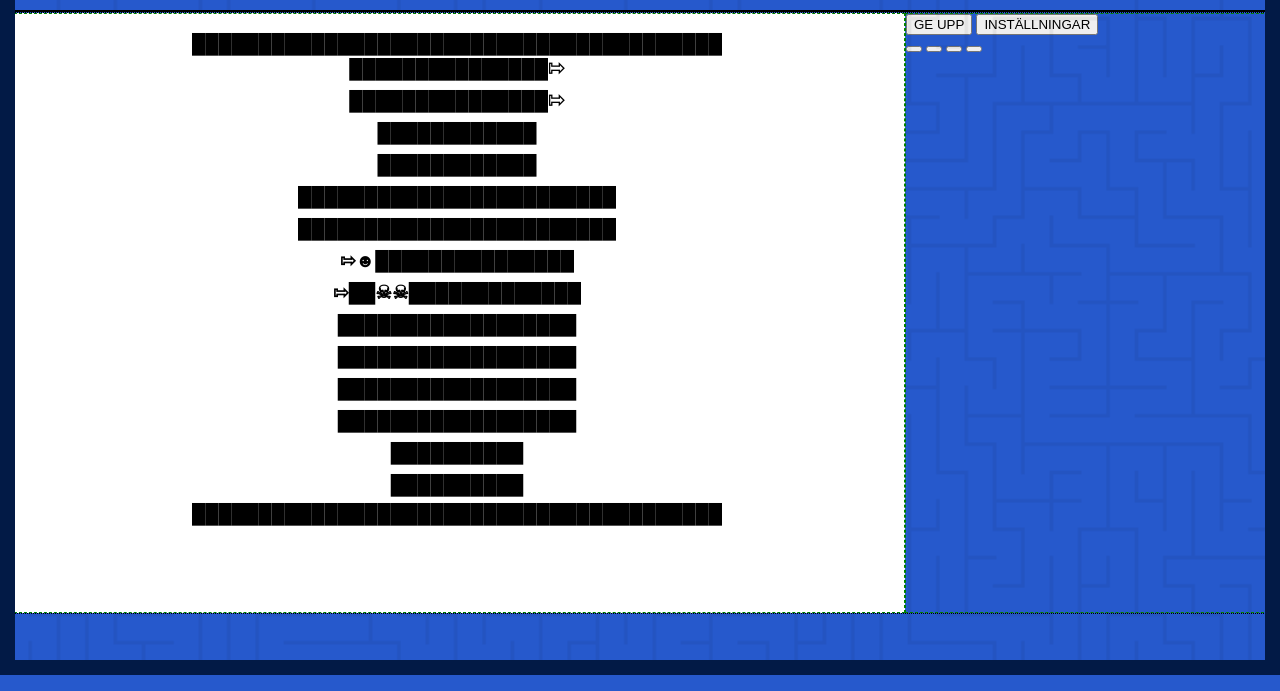
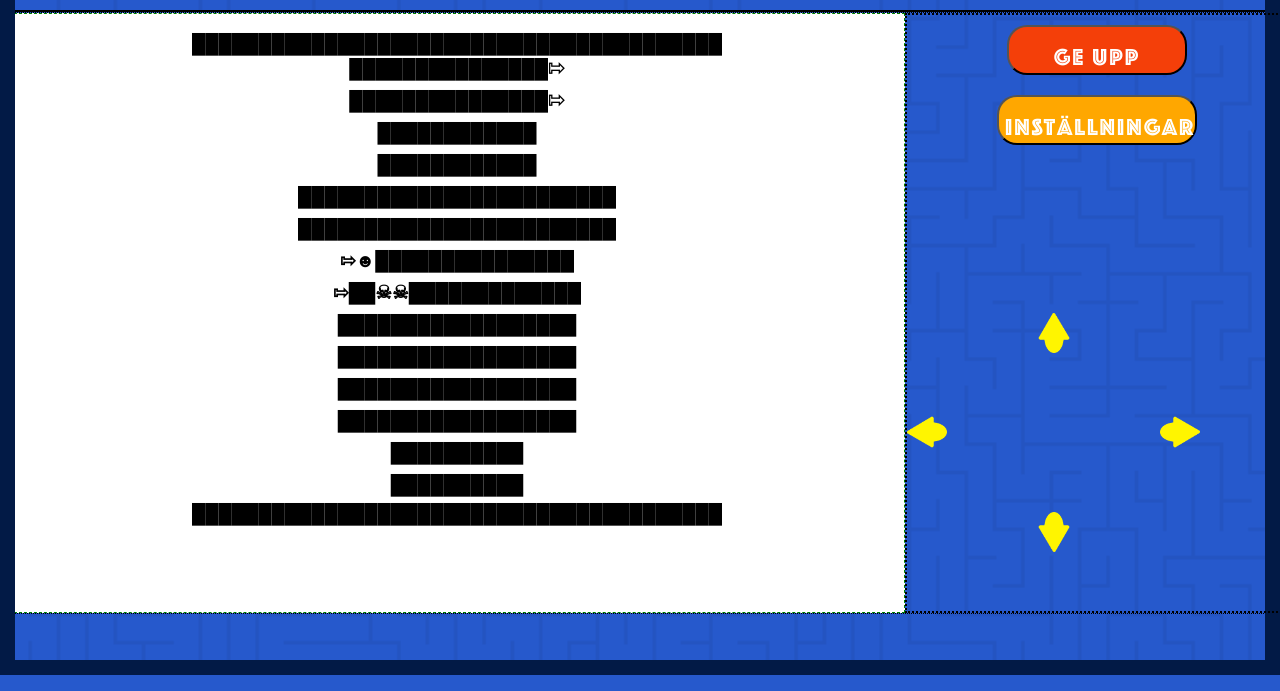
Before and after one commit to Kaosma/LabyrintJaktenHybrid, a plain HTML site: page gameView.html in a window 1280 px wide. Shown: the part 125-816 px from the top of the page. Drawn offline with Linux system fonts and the light colour scheme.

Commit message:
Design fixes

```diff
--- a/gameView.html
+++ b/gameView.html
@@ -35,10 +35,10 @@
 				<div id = "middleFlow">
 				</div>
 				<div class = "container" id = "steerButtons">
-					<button class = "box" id = "upArrow"> </button>
-					<button class = "box" id = "downArrow"> </button>
-					<button class = "box" id = "leftArrow"> </button>
-					<button class = "box" id = "rightArrow"> </button>
+					<button class = "arrowBox" id = "upArrow"> </button>
+					<button class = "arrowBox" id = "downArrow"> </button>
+					<button class = "arrowBox" id = "leftArrow"> </button>
+					<button class = "arrowBox" id = "rightArrow"> </button>
 				</div>
 			</div>
 		</div>
--- a/labyrintJaktenSc.css
+++ b/labyrintJaktenSc.css
@@ -392,6 +392,88 @@ h3 {
   justify-content: center;
 }
 
+#rightFlow {
+  display: grid;
+  border-style: dotted;
+  border-color: black;
+  border-width: 2px;
+  text-align: center;
+  z-index: 1;
+  grid-template-columns: auto;
+  grid-template-rows: 1fr 1fr 1fr 1fr;
+  grid-template-areas: "gu"
+                       "se"
+                       "sb"
+                       "sb"
+}
+
+#end {
+  grid-area: gu;
+  height: 50px;
+  width: 180px;
+  text-align: center;
+  border-radius: 20px;
+  font-family: phosphateInline;
+  font-size: 150%;
+  color: #ffffff;
+  background-color: #f43f09;
+  letter-spacing: 2px;
+  padding-top: 1.2rem;
+  margin-top: 10px;
+}
+
+#settings {
+  grid-area: se;
+  height: 50px;
+  width: 200px;
+  text-align: center;
+  border-radius: 20px;
+  font-family: phosphateInline;
+  font-size: 150%;
+  color: #ffffff;
+  background-color: #ffa700;
+  letter-spacing: 2px;
+  padding-top: 1.2rem;
+  margin-top: 20px;
+}
+
+#steerbuttons {
+  grid-area: sb;
+  display: grid;
+  grid-template-columns: 1fr 1fr 1fr;
+  grid-template-rows: 1fr 1fr 1fr;
+  grid-template-areas: ". ua ."
+                       "la . ra"
+                       ". da ."
+}
+
+.arrowBox {
+  height: 40px;
+  width: 40px;
+  background-image: url("nextArrowYellow.png");
+  background-size: cover;
+  border-width: 0;
+  background-color: transparent;
+}
+
+#upArrow {
+  grid-area: ua;
+  transform: rotate(270deg);
+}
+
+#downArrow {
+  grid-area: da;
+  transform: rotate(90deg);
+}
+
+#leftArrow {
+  grid-area: la;
+  transform: rotate(180deg);
+}
+
+#rightArrow {
+  grid-area: ra;
+}
 /* PlayWithFriends Screen*/
 
 /* Settings Screen*/
```
Also changed, not shown: 1 other file.
